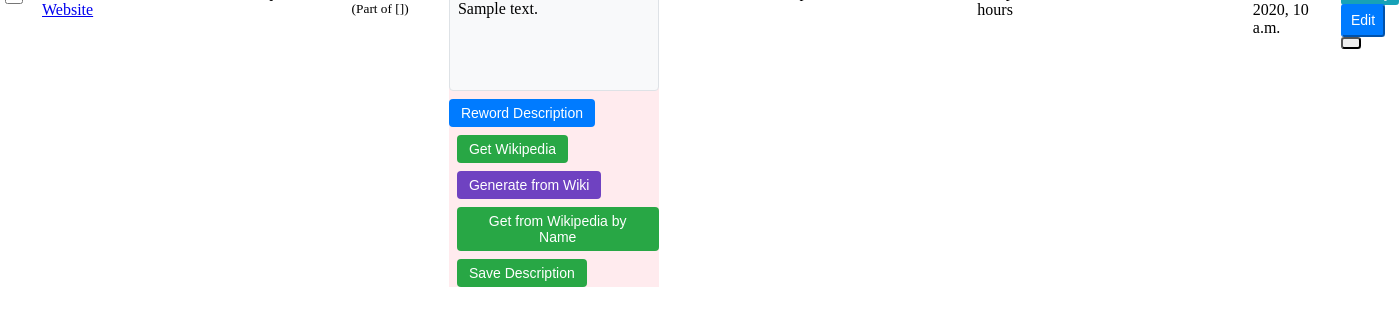
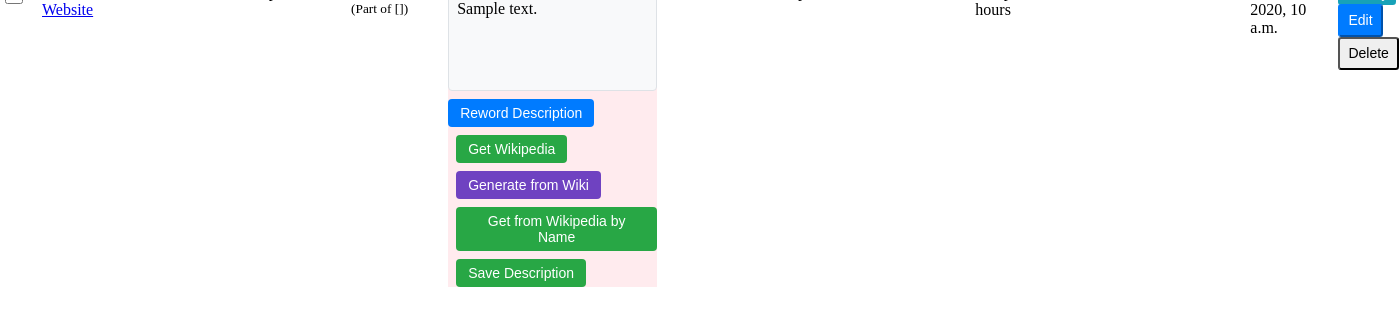
Before and after one commit to divo/city_wiki, a Django app: template cities/templates/cities/poi_table.html in a window 1400 px wide. Shown: the part 77-403 px from the top of the page. Run offline with Django 5.2, Linux system fonts and the light colour scheme; data comes from the database, SQL or seed files in the repository; the template is opened without the code that fills it: values that come from a table or form of the project are taken from there, most other values are stand-ins (such as "Sample title", 1, 10 or a date in 2020); parts of the project's set-up code (start-up, migrations or seed data) failed here and were passed over.

Commit message:
Make delete button visible

```diff
--- a/cities/templates/cities/poi_table.html
+++ b/cities/templates/cities/poi_table.html
@@ -551,6 +551,7 @@
                                 <a href="{% url 'poi_history' city.name poi.id %}" class="btn btn-sm btn-info">History</a>
                                 <button onclick="openEditModal({{ poi.id }}, '{{ poi.name|escapejs }}', '{{ poi.category }}', '{{ poi.sub_category|escapejs }}', '{{ poi.description|escapejs }}', '{{ poi.latitude|default:'' }}', '{{ poi.longitude|default:'' }}', '{{ poi.address|escapejs|default:'' }}', '{{ poi.phone|escapejs|default:'' }}', '{{ poi.website|escapejs|default:'' }}', '{{ poi.hours|escapejs|default:'' }}', {{ poi.rank|default:0 }}, {{ poi.district.id|default:'null' }})" class="btn btn-sm btn-primary">Edit</button>
                                 <button class="btn btn-sm btn-danger" onclick="deletePoi({{ poi.id }}, '{{ poi.name|escapejs }}')">
+                                    Delete
                                 </button>
                             </div>
                         </td>
```
